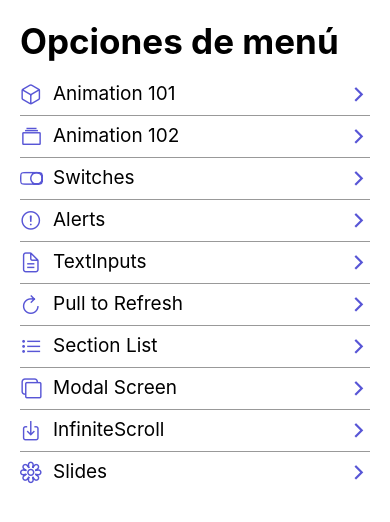
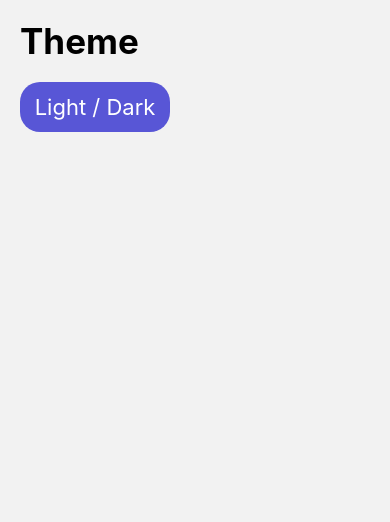
Before and after one commit to TonatiuhV/RNComponents, a React Native app: screen /ChangeThemeScreen in a window 390 px wide. Shown: the top 522 px of the page. Built offline with nearby package versions, Linux system fonts and the light colour scheme.

Commit message:
Screen themes

```diff
--- a/App.tsx
+++ b/App.tsx
@@ -1,12 +1,24 @@
 import 'react-native-gesture-handler';
 
 import React from 'react';
-import {NavigationContainer} from '@react-navigation/native';
+import {
+  NavigationContainer,
+  DefaultTheme,
+  DarkTheme,
+  Theme,
+} from '@react-navigation/native';
 import Navigator from './src/navigator/Navigator';
+
+const CustomeTheme: Theme = {
+  dark: true,
+  colors: {
+    ...DefaultTheme.colors,
+  },
+};
 
 const App = () => {
   return (
-    <NavigationContainer>
+    <NavigationContainer theme={CustomeTheme}>
       <Navigator />
     </NavigationContainer>
   );
--- a/src/data/menuItems.tsx
+++ b/src/data/menuItems.tsx
@@ -51,4 +51,9 @@
     icon: 'flower-outline',
     component: 'SlidesScreen',
   },
+  {
+    name: 'Themes',
+    icon: 'flask-outline',
+    component: 'ChangeThemeScreen',
+  },
 ];
--- a/src/navigator/Navigator.tsx
+++ b/src/navigator/Navigator.tsx
@@ -12,6 +12,7 @@
 import {ModalScreen} from '../screens/ModalScreen';
 import {InfiniteScrollScreen} from '../screens/InfiniteScrollScreen';
 import SlidesScreen from '../screens/SlidesScreen';
+import {ChangeThemeScreen} from '../screens/ChangeThemeScreen';
 
 const Stack = createStackNavigator();
 
@@ -20,9 +21,9 @@
     <Stack.Navigator
       screenOptions={{
         headerShown: false,
-        cardStyle: {
-          backgroundColor: 'white',
-        },
+        // cardStyle: {
+        //   backgroundColor: 'white',
+        // },
       }}>
       <Stack.Screen name="HomeScreen" component={HomeScreen} />
       <Stack.Screen name="Animation101Screen" component={Animation101Screen} />
@@ -44,6 +45,7 @@
         component={InfiniteScrollScreen}
       />
       <Stack.Screen name="SlidesScreen" component={SlidesScreen} />
+      <Stack.Screen name="ChangeThemeScreen" component={ChangeThemeScreen} />
     </Stack.Navigator>
   );
 };
--- /dev/null
+++ b/src/screens/ChangeThemeScreen.tsx
@@ -0,0 +1,31 @@
+import React from 'react';
+import {Text, View} from 'react-native';
+import {TouchableOpacity} from 'react-native-gesture-handler';
+import {HeaderTitle} from '../components/HeaderTitle';
+import {appStyles} from '../theme/appTheme';
+
+export const ChangeThemeScreen = () => {
+  return (
+    <View style={appStyles.globalMargin}>
+      <HeaderTitle title="Theme" />
+      <TouchableOpacity
+        activeOpacity={0.8}
+        style={{
+          backgroundColor: '#5856D6',
+          justifyContent: 'center',
+          width: 150,
+          height: 50,
+          borderRadius: 20,
+        }}>
+        <Text
+          style={{
+            color: 'white',
+            textAlign: 'center',
+            fontSize: 22,
+          }}>
+          Light / Dark
+        </Text>
+      </TouchableOpacity>
+    </View>
+  );
+};
```
